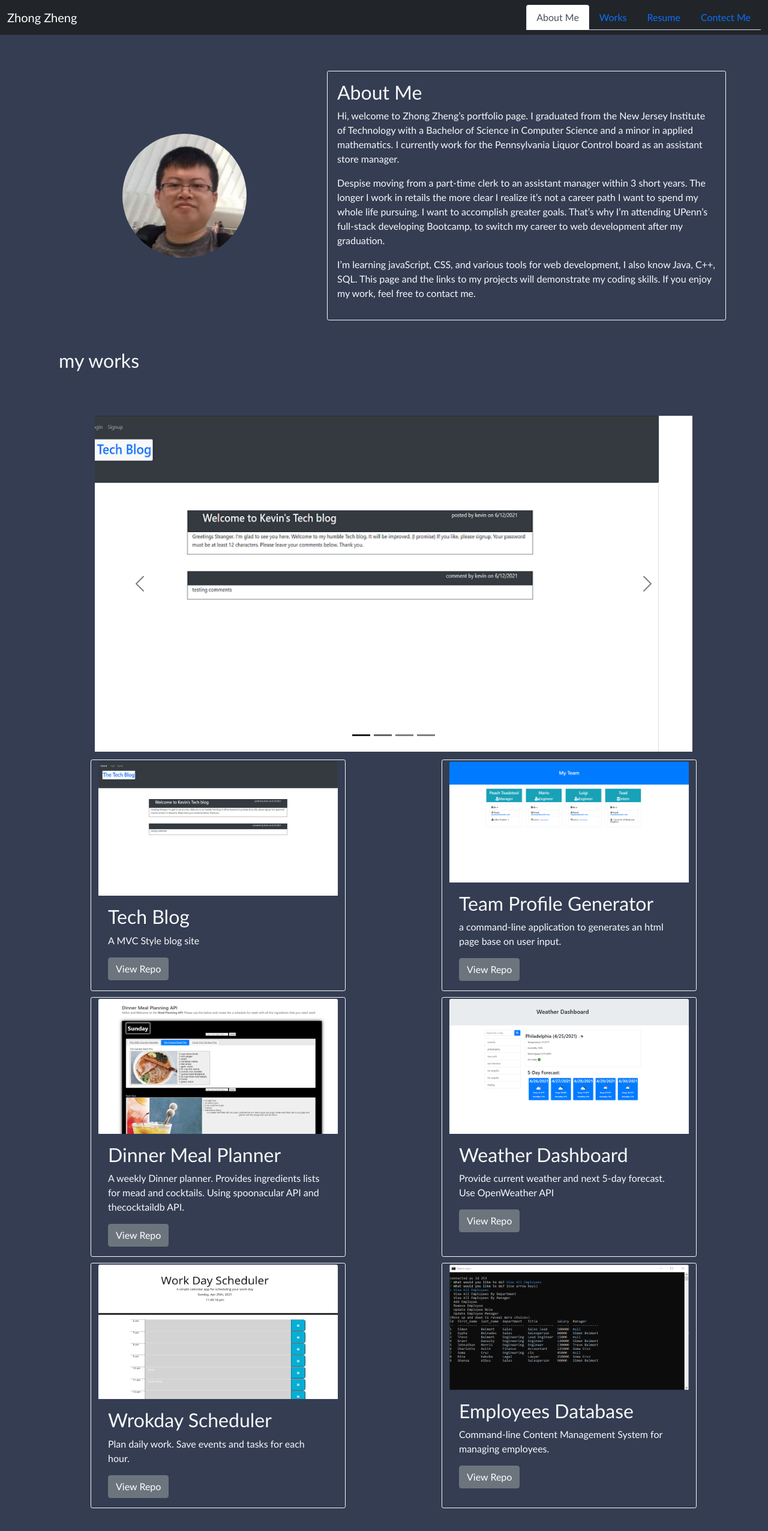
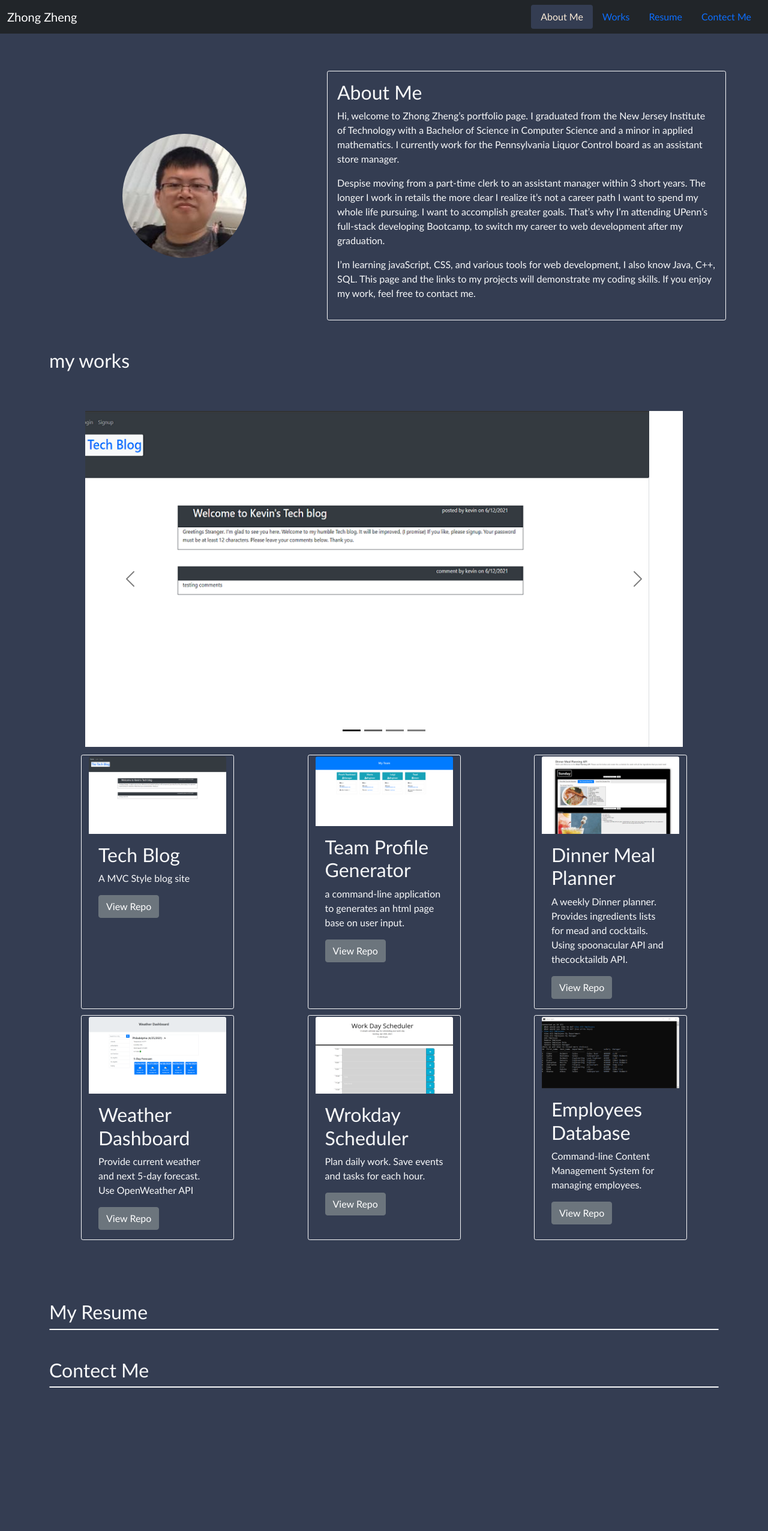
Before and after one commit to realzzkevin/portfolio-refactor, a plain HTML site: page index.html in a window 1280 px wide. Shown: the top 2552 px of the page at 60% size. After the commit the page ends 2313 px from the top, so only its background shows below. Drawn offline with nearby package versions, Linux system fonts and the light colour scheme.

Commit message:
toggle nav-tab function

```diff
--- a/assets/css/style.css
+++ b/assets/css/style.css
@@ -35,6 +35,11 @@ nav {
     margin: 5px;
     padding-top: 2px;
 
+}
+
+.nav-pills .nav-item .active {
+    background-color: var(--darkGray);
+    color:antiquewhite;
 }
 
 /*for display larger than 993 px, the first work car will take the first row.*/
--- a/assets/js/script.js
+++ b/assets/js/script.js
@@ -0,0 +1,12 @@
+var tabEl = document.querySelectorAll('a[data-toggle="tab"]');
+
+tabEl.forEach(tab => {
+    tab.addEventListener('click', function (event) {
+        var targ = event.target;
+        tabEl.forEach(el =>{
+            el.classList.remove("active");
+        });
+        targ.classList.add("active");
+    })
+
+});
--- a/index.html
+++ b/index.html
@@ -31,7 +31,7 @@
                                 <a class="nav-link" href="#my-resume">Resume</a>
                             </li>
                             <li class="nav-item">
-                                <a class="nav-link" href="#contect-me">contect Me</a>
+                                <a class="nav-link" href="#contect-me">Contect Me</a>
                             </li>
                         </ul>
                     </div>
@@ -40,18 +40,18 @@
 
 
                 <div id="nav-bar-tabs">
-                  <ul class="nav nav-tabs justify-content-end">
+                  <ul class="nav nav-pills justify-content-end mb-0" id="page-tab" role="tablist">
                     <li class="nav-item">
-                        <a class="nav-link active" aria-current="page" href="#about-me">About Me</a>
+                        <a class="nav-link active" href="#about-me" data-toggle="tab" id="home-tab">About Me</a>
                       </li>
                       <li class="nav-item">
-                        <a class="nav-link" href="#my-works">Works</a>
+                        <a class="nav-link" href="#my-works" data-toggle="tab" id="works-tab" >Works</a>
                       </li>
                       <li class="nav-item">
-                        <a class="nav-link" href="#my-resume">Resume</a>
+                        <a class="nav-link" href="#my-resume" data-toggle="tab" id="resume-tab" >Resume</a>
                       </li>
                       <li class="nav-item">
-                        <a class="nav-link" href="#contect-me">Contect Me</a>
+                        <a class="nav-link" href="#contact-me" data-toggle="tab" id="contect-tab" >Contect Me</a>
                       </li>
                 </ul>
                 </div>
@@ -80,8 +80,8 @@
         </section>
 
         <section class="mt-5" id="my-works">
-            <h2 class="m-3 text-light">my works</h2>
-            <div class="container m-3 p-5 justify-content-center">
+            <h2 class=" text-light">my works</h2>
+            <div class="container p-5 justify-content-center">
                 <div class="my-works-carousel mt-2 container">
                     <div id="MyWorkCaptions" class="carousel carousel-dark slide" data-bs-ride="carousel">
                         <div class="carousel-indicators">
@@ -126,57 +126,57 @@
                 <div class="container mt-2 works-gallery text-light">
 
                     <div class="row justify-content-between">
-                        <div class="card col-md-5 border border-light border-1 rounded-1 gallery-card">
+                        <div class="card col-lg-3 col-md-5 border border-light border-1 rounded-1 gallery-card">
                             <img src="./assets/images/Tech-Blog.png" class="card-img-top" alt="Tech-Blog">
                             <div class="card-body text-light">
                                 <h2 class="card-title">Tech Blog</h2>
                                 <p class="card-text">A MVC Style blog site</p>
-                                <a class="btn btn-secondary" href="https://github.com/realzzkevin/Tech_Blog">View Repo</a>
+                                <a class="btn btn-secondary" href="https://github.com/realzzkevin/Tech_Blog" target="_blank">View Repo</a>
                             </div>
                         </div>
 
-                        <div class="card col-md-5 border border-light border-1 rounded-1 gallery-card">
+                        <div class="card col-lg-3 col-md-5 border border-light border-1 rounded-1 gallery-card">
                             <img src="./assets/images/team-profile.png" class="card-img-top" alt="Dinner-Planner" sizes="" srcset="">
                             <div class="card-body">
                                 <h2 class="card-title">Team Profile Generator</h2>
                                 <p class="card-text">a command-line application to generates an html page base on user input.</p>
-                                <a class="btn btn-secondary" href="https://github.com/realzzkevin/Team-Profile-Generator">View Repo</a>
+                                <a class="btn btn-secondary" href="https://github.com/realzzkevin/Team-Profile-Generator" target="_blank" >View Repo</a>
                             </div>
                         </div>
 
-                        <div class="card col-md-5 border border-light border-1 rounded-1 gallery-card">
+                        <div class="card col-lg-3 col-md-5 border border-light border-1 rounded-1 gallery-card">
                             <img src="./assets/images/Dinner_Planner.png" class="card-img-top" alt="" sizes="" srcset="">
                             <div class="card-body">
                                 <h2 class="card-title">Dinner Meal Planner</h2>
                                 <p class="card-text">A weekly Dinner planner. Provides ingredients lists for mead and cocktails. Using spoonacular API and thecocktaildb API.</p>
-                                <a class="btn btn-secondary" href="https://github.com/realzzkevin/Dinner-Meal-Planner">View Repo</a>
+                                <a class="btn btn-secondary" href="https://github.com/realzzkevin/Dinner-Meal-Planner" target="_blank">View Repo</a>
                             </div>
                         </div>
 
-                        <div class="card col-md-5 border border-light border-1 rounded-1 gallery-card">
+                        <div class="card col-lg-3 col-md-5 border border-light border-1 rounded-1 gallery-card">
                             <img src="./assets/images/weather-dashboard.png" class="card-img-top" alt="weather-dashboard">
                             <div class="card-body">
                                 <h2 class="card-title">Weather Dashboard</h2>
                                 <p class="card-text">Provide current weather and next 5-day forecast. Use OpenWeather API</p>
-                                <a class="btn btn-secondary" href="https://github.com/realzzkevin/Weather-Dashboard-ZZ">View Repo</a>
+                                <a class="btn btn-secondary" href="https://github.com/realzzkevin/Weather-Dashboard-ZZ" target="_blank">View Repo</a>
                             </div>
                         </div>
 
-                        <div class="card col-md-5 border border-light border-1 rounded-1 gallery-card">
+                        <div class="card col-lg-3 col-md-5 border border-light border-1 rounded-1 gallery-card">
                             <img src="./assets/images/workday-scheduler.png" class="card-img-top" alt="workday-scheduler">
                             <div class="card-body">
                                 <h2 class="card-title">Wrokday Scheduler</h2>
                                 <p class="card-text">Plan daily work. Save events and tasks for each hour.</p>
-                                <a class="btn btn-secondary" href="https://github.com/realzzkevin/Work-Day-Schedule-ZZ">View Repo</a>
+                                <a class="btn btn-secondary" href="https://github.com/realzzkevin/Work-Day-Schedule-ZZ" target="_blank">View Repo</a>
                             </div>
                         </div>
 
-                        <div class="card col-md-5 border border-light border-1 rounded-1 gallery-card">
+                        <div class="card col-lg-3 col-md-5 border border-light border-1 rounded-1 gallery-card">
                             <img src="./assets/images/employees-database.png" class="card-img-top" alt="employees-database">
                             <div class="card-body">
                                 <h2 class="card-title">Employees Database</h2>
                                 <p class="card-text">Command-line Content Management System for managing employees.</p>
-                                <a class="btn btn-secondary" href="https://github.com/realzzkevin/employee_database">View Repo</a>
+                                <a class="btn btn-secondary" href="https://github.com/realzzkevin/employee_database" target="_blank">View Repo</a>
                             </div>
                         </div>
 
```
